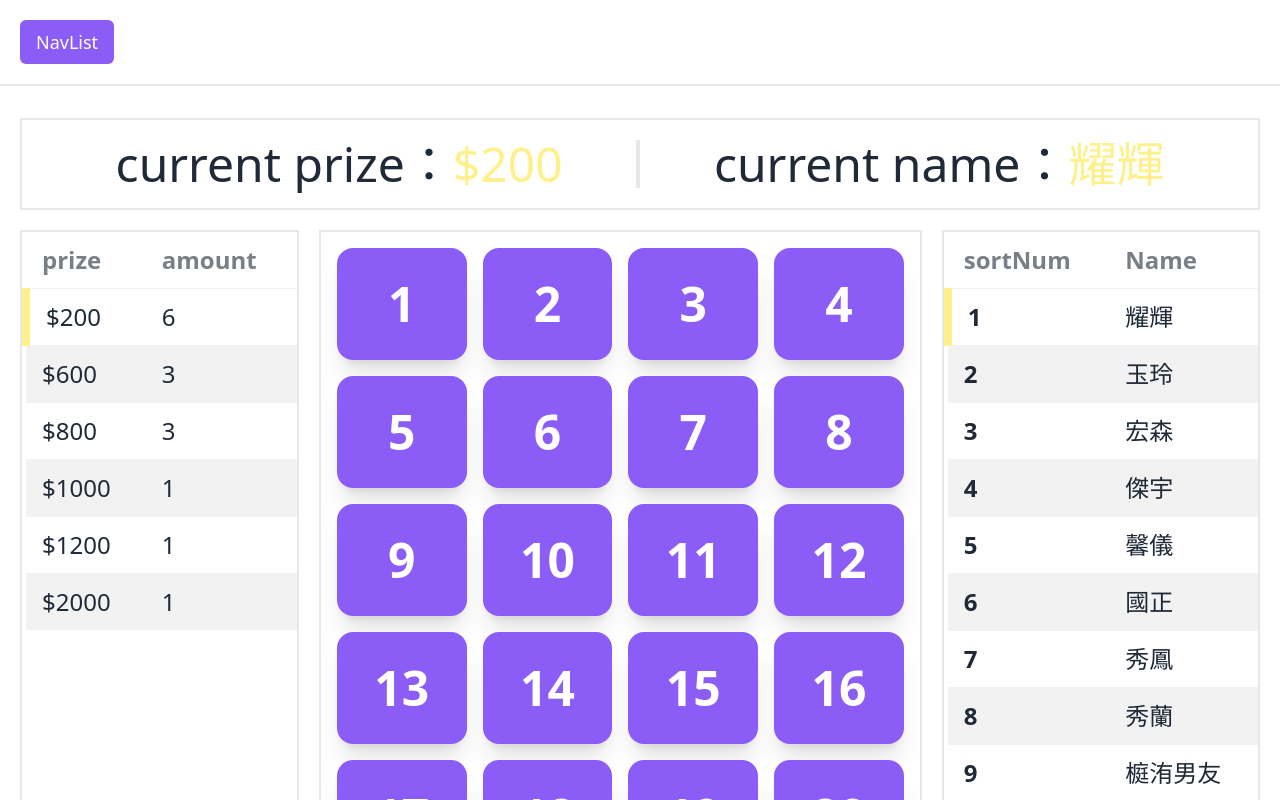
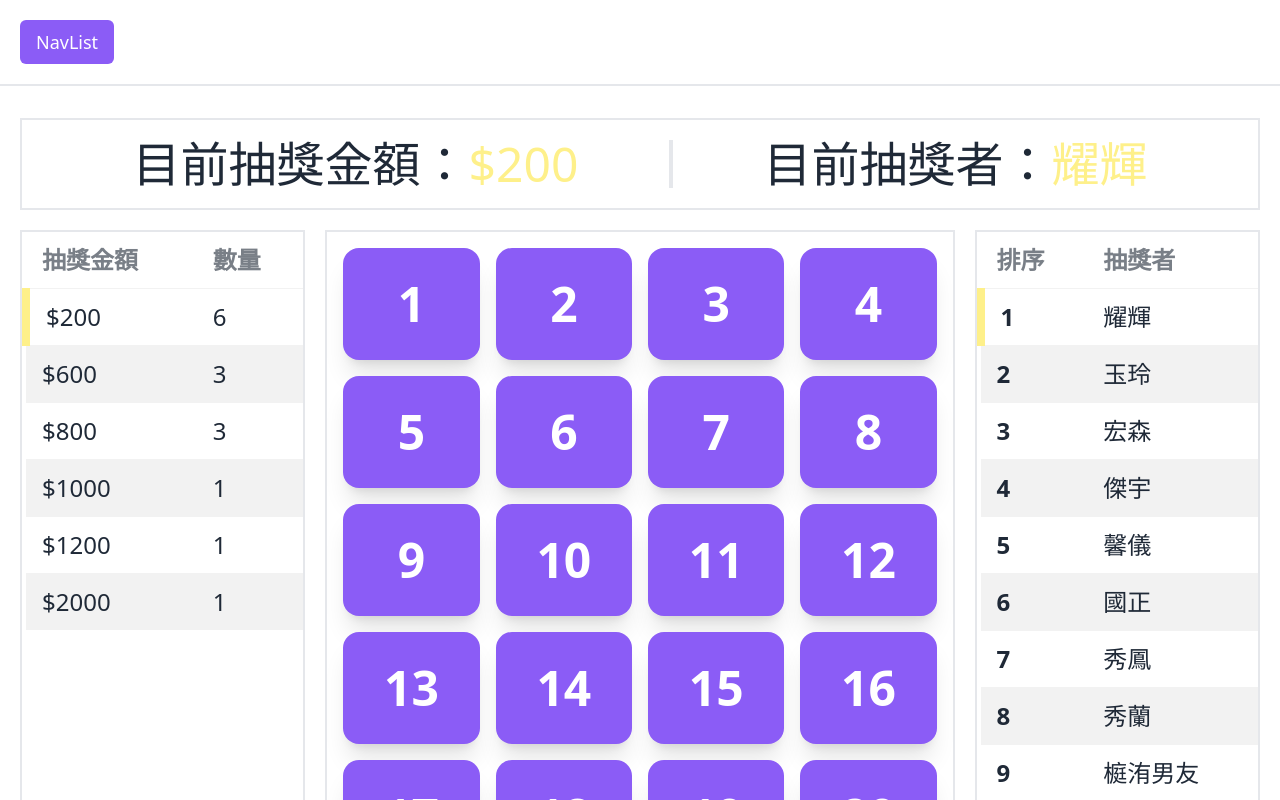
Before and after one commit to wenwei1121/2024-newYear, a Vue app: page /GameHome in a window 1280 px wide. Shown: the top 800 px of the page. Built offline with nearby package versions, Linux system fonts and the light colour scheme.

Commit message:
1. 改 currentInfo store name & path 2. 結果頁設置 3. 修正抽完會有 Bug 4. gameResultStore 5. Table 標題中文題

```diff
--- a/src/components/DisplayAward.vue
+++ b/src/components/DisplayAward.vue
@@ -1,14 +1,14 @@
 <script setup lang="ts">
 import CommonTable from './CommonTable.vue';
-import { useCurrentInfo } from "../store/index";
+import { useCurrentInfoStore } from "../store/useCurrentInfoStore";
 
-const currentInfoStore = useCurrentInfo();
+const currentInfoStore = useCurrentInfoStore();
 
 const currentPrizeIndicatorStyle = (prize: number) => Number(currentInfoStore.currentPrize) === prize
   ? 'border-s-8 border-yellow-200'
   : '';
 
-const tableFields = ["prize", "amount"];
+const tableFields = ["抽獎金額", "數量"];
 </script>
 
 <template>
--- a/src/components/DisplayCurrentInfo.vue
+++ b/src/components/DisplayCurrentInfo.vue
@@ -1,18 +1,18 @@
 <script setup lang="ts">
 import { storeToRefs } from "pinia";
-import { useCurrentInfo } from "../store/index";
+import { useCurrentInfoStore } from "../store/useCurrentInfoStore";
 
-const { currentMember, currentPrize } = storeToRefs(useCurrentInfo());
+const { currentMember, currentPrize } = storeToRefs(useCurrentInfoStore());
 </script>
 
 <template>
     <div class="p-5">
       <div class="flex">
         <div class="flex-auto border-e-2 text-center text-5xl">
-          <p>current prize：<span class="text-yellow-200">${{ currentPrize }}</span></p>
+          <p>目前抽獎金額：<span class="text-yellow-200">${{ currentPrize }}</span></p>
         </div>
         <div class="flex-auto border-s-2 text-center text-5xl">
-          <p>current name：<span class="text-yellow-200">{{ currentMember.name }}</span></p>
+          <p>目前抽獎者：<span class="text-yellow-200">{{ currentMember.name }}</span></p>
         </div>
       </div>
     </div>
--- a/src/components/DisplayGame.vue
+++ b/src/components/DisplayGame.vue
@@ -1,11 +1,12 @@
 <script setup lang="ts">
 import { ref, onMounted } from "vue";
 import { storeToRefs } from "pinia";
-import { useCurrentInfo } from "../store/index";
+import { useCurrentInfoStore } from "../store/useCurrentInfoStore";
+import { useGameResultInfoStore } from "../store/useGameResultInfoStore";
 import { useUtils } from "../composables/useUtils";
-import { useAlerts } from "../composables/useAlerts"
+import { useAlerts } from "../composables/useAlerts";
 
-const currentInfoStore = useCurrentInfo();
+const currentInfoStore = useCurrentInfoStore();
 const { currentMember, members, currentPrize } = storeToRefs(currentInfoStore);
 const {
   nextPrize,
@@ -13,6 +14,8 @@ const {
   randomSortMember,
   removeGainCurrentPrizeMember
 } = currentInfoStore;
+
+const { addNewResult } = useGameResultInfoStore();
 
 const { getRandomNum } = useUtils();
 const { checkAlert } = useAlerts();
@@ -28,6 +31,7 @@ onMounted(() => {
 })
 
 const showCardItem = async (cardItem: CardItem) => {
+  if (cardItem.show) return;
   const res = await checkAlert("確定要選擇這個嗎?");
   if (!res) return;
 
@@ -35,15 +39,16 @@ const showCardItem = async (cardItem: CardItem) => {
 
   if (cardItem.text === "中") {
     await checkAlert(
-      `恭喜 ${currentMember.value.name} 中 $${currentPrize.value} !`,
+      `恭喜 "${currentMember.value.name}" 中 "$${currentPrize.value}" !`,
       { showCancelButton: false }
     );
 
+    addNewResult();
     removeGainCurrentPrizeMember();
     randomSortMember();
     nextPrize();
+    refreshChooseCardItems();
 
-    refreshChooseCardItems();
     return;
   }
 
@@ -52,7 +57,7 @@ const showCardItem = async (cardItem: CardItem) => {
 
 const refreshChooseCardItems = () => {
   initChooseCardItems();
-  randomChange();
+  randomChangeCardItem();
 }
 
 const initChooseCardItems = () => {
@@ -62,7 +67,8 @@ const initChooseCardItems = () => {
   }
 }
 
-const randomChange = () => {
+const randomChangeCardItem = () => {
+  if (!chooseCardItems.value.length) return;
   chooseCardItems.value[getRandomNum(members.value.length * 2)].text = "中";
 };
 </script>
--- a/src/components/DisplayMemberSort.vue
+++ b/src/components/DisplayMemberSort.vue
@@ -2,12 +2,12 @@
 import CommonTable from "./CommonTable.vue";
 import { onMounted } from "vue";
 import { storeToRefs } from "pinia";
-import { useCurrentInfo } from "../store/index";
+import { useCurrentInfoStore } from "../store/useCurrentInfoStore";
 
-const currentInfoStore = useCurrentInfo();
+const currentInfoStore = useCurrentInfoStore();
 const { currentNum, members } = storeToRefs(currentInfoStore);
 
-const tableFields = ["sortNum", "Name"];
+const tableFields = ["排序", "抽獎者"];
 
 const currentMemberIndicatorStyle = (sortNum: number) => currentNum.value === sortNum ? 'border-s-8 border-yellow-200': '';
 
--- a/src/pages/GameResult.vue
+++ b/src/pages/GameResult.vue
@@ -1,7 +1,24 @@
 <script setup lang="ts">
+import CommonTable from '../components/CommonTable.vue';
+import { storeToRefs } from "pinia";
+import { useGameResultInfoStore } from '../store/useGameResultInfoStore';
+
+const { resultInfo } = storeToRefs(useGameResultInfoStore());
+
+const tableFields = ["抽獎者", "抽獎金額"];
 </script>
 
 <template>
+    <div class="p-5">
+        <div class="mb-5 border-2">
+            <common-table :fields="tableFields" :dataList="resultInfo">
+                <template #default="{ data }">
+                    <td class="text-2xl">{{ data.name }}</td>
+                    <td class="text-2xl">${{ data.prize }}</td>
+                </template>
+            </common-table>
+        </div>
+    </div>
 </template>
 
 <style>
--- a/src/store/index.ts
+++ b/src/store/useCurrentInfoStore.ts
@@ -2,7 +2,7 @@ import { defineStore } from "pinia";
 import { ref, computed } from "vue"
 import { useUtils } from "../composables/useUtils";
 
-export const useCurrentInfo = defineStore("currentInfo", () => {
+export const useCurrentInfoStore = defineStore("currentInfo", () => {
 
   const { getRandomNum } = useUtils();
 
@@ -24,7 +24,7 @@ export const useCurrentInfo = defineStore("currentInfo", () => {
     name: string
   }
 
-  const currentMember = computed(() => members.value[currentNum.value]);
+  const currentMember = computed(() => members.value[currentNum.value] ?? { id: 0, name: "" });
 
   const members = ref<Member[]>([
     { id: 1, name: "宏森" },
@@ -60,11 +60,11 @@ export const useCurrentInfo = defineStore("currentInfo", () => {
     members.value.splice(currentNum.value, 1)
   }
 
-  //
+  //////
 
   const currentPrizeNum = ref(0);
 
-  const currentPrize = computed(() => prizeList[currentPrizeNum.value]);
+  const currentPrize = computed(() => prizeList[currentPrizeNum.value] ?? "0");
 
   const prizeList = [
     "200", "200", "200", "200", "200", "200", "600", "600", "600", "800", "800", "800", "1000", "1200", "2000"
--- /dev/null
+++ b/src/store/useGameResultInfoStore.ts
@@ -0,0 +1,26 @@
+import { ref } from "vue";
+import { defineStore, storeToRefs } from "pinia";
+import { useCurrentInfoStore } from "./useCurrentInfoStore";
+
+export const useGameResultInfoStore = defineStore("gameResult", () => {
+    const { currentMember, currentPrize } = storeToRefs(useCurrentInfoStore());
+
+    type ResultInfo = {
+        name: string,
+        prize: string,
+    }
+
+    const resultInfo = ref<ResultInfo[]>([]);
+
+    const addNewResult = () => {
+        resultInfo.value.push({
+            name: currentMember.value.name,
+            prize: currentPrize.value
+        });
+    }
+
+    return {
+        resultInfo,
+        addNewResult,
+    }
+});
```
